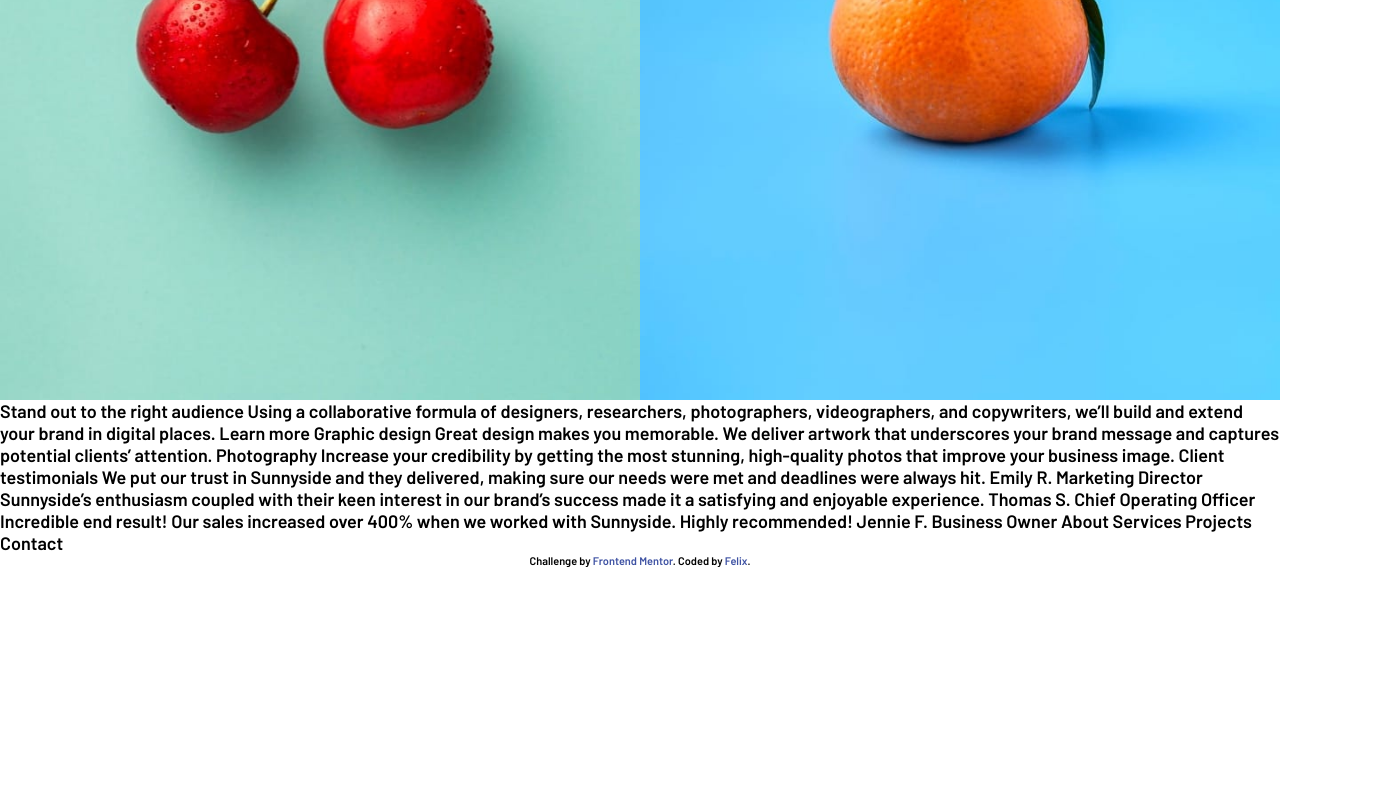
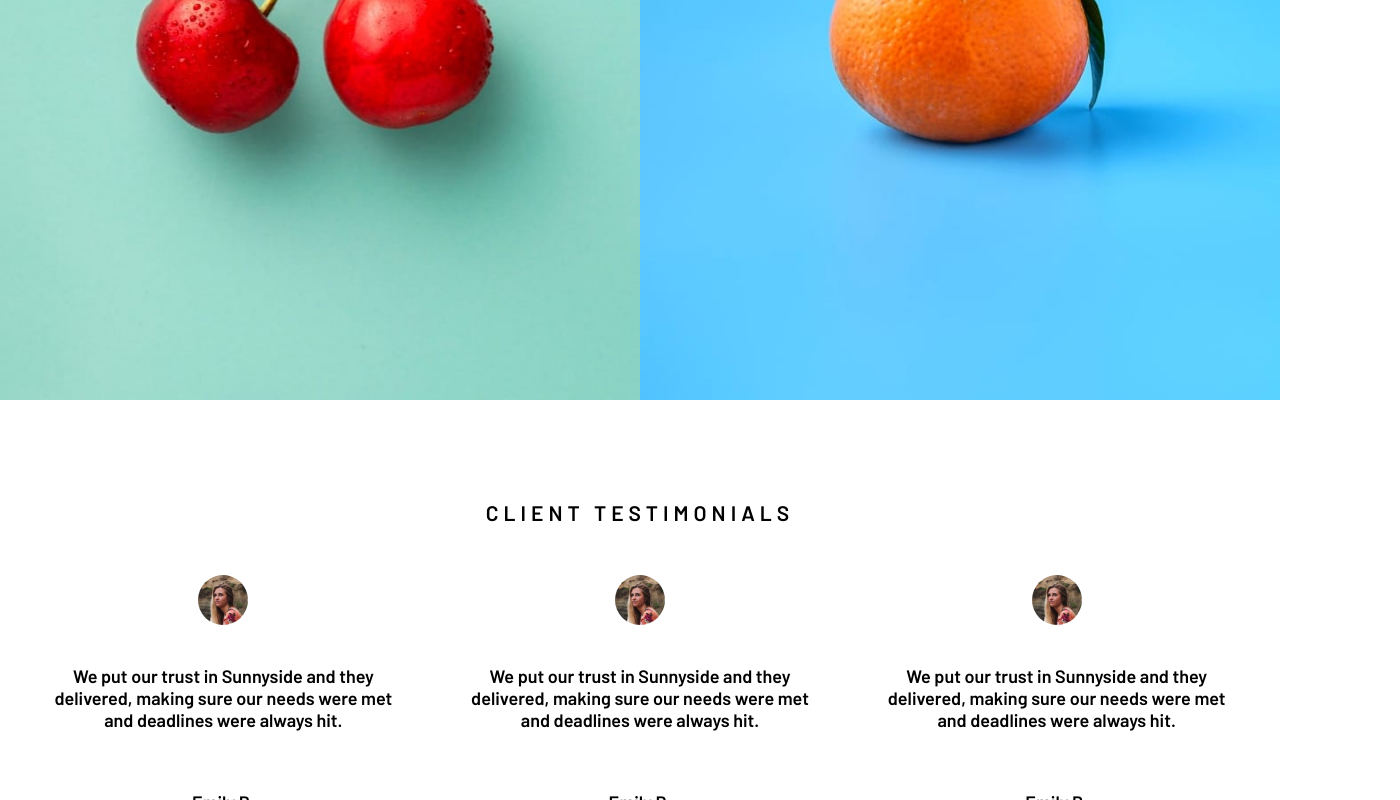
Before and after one commit to devfep/frontendmentor-challenges, a plain HTML site: page index.html in a window 1280 px wide. Shown: the part 2000-2800 px from the top of the page, 1400 px wide, since content can reach past the window. Before the commit the page ends 2567 px from the top, so only its background shows below. Drawn offline with Linux system fonts and the light colour scheme.

Commit message:
add testimonial section

```diff
--- a/index.html
+++ b/index.html
@@ -67,7 +67,55 @@
           <img src="images/desktop/image-photography.jpg" alt="" />
         </div>
       </div>
+      <div class="testimonials" id="testimonials">
+        <h3 class="testimonials__header">Client Testimonials</h3>
+        <div class="grid-3-cols container">
+          <div class="testimonial">
+            <img
+              src="images/image-emily.jpg"
+              alt="emily's photo"
+              class="testimonial__img"
+            />
+
+            <p class="testimonial__text">
+              We put our trust in Sunnyside and they delivered, making sure our
+              needs were met and deadlines were always hit.
+            </p>
+            <p class="testimonial__author">Emily B.</p>
+            <p class="testimonial__position">Marketing Director</p>
+          </div>
+          <div class="testimonial">
+            <img
+              src="images/image-emily.jpg"
+              alt="emily's photo"
+              class="testimonial__img"
+            />
+
+            <p class="testimonial__text">
+              We put our trust in Sunnyside and they delivered, making sure our
+              needs were met and deadlines were always hit.
+            </p>
+            <p class="testimonial__author">Emily B.</p>
+            <p class="testimonial__position">Marketing Director</p>
+          </div>
+          <div class="testimonial">
+            <img
+              src="images/image-emily.jpg"
+              alt="emily's photo"
+              class="testimonial__img"
+            />
+
+            <p class="testimonial__text">
+              We put our trust in Sunnyside and they delivered, making sure our
+              needs were met and deadlines were always hit.
+            </p>
+            <p class="testimonial__author">Emily B.</p>
+            <p class="testimonial__position">Marketing Director</p>
+          </div>
+        </div>
+      </div>
     </main>
+
     Stand out to the right audience Using a collaborative formula of designers,
     researchers, photographers, videographers, and copywriters, we’ll build and
     extend your brand in digital places. Learn more Graphic design Great design
@@ -81,12 +129,13 @@
     experience. Thomas S. Chief Operating Officer Incredible end result! Our
     sales increased over 400% when we worked with Sunnyside. Highly recommended!
     Jennie F. Business Owner About Services Projects Contact
-
+    <footer>
       <div class="attribution">
         Challenge by
         <a href="https://www.frontendmentor.io?ref=challenge" target="_blank"
           >Frontend Mentor</a
         >. Coded by <a href="#">Felix</a>.
       </div>
+    </footer>
   </body>
 </html>
--- a/style.css
+++ b/style.css
@@ -66,11 +66,11 @@ body {
     font-size: 1.8rem;
     font-family: 'Barlow', sans-serif;
     overflow-x: hidden;
-    max-width: 1400px;
+    max-width: 140rem;
   }
 
 .container {
-    max-width: 1200px;
+    max-width: 120rem;
     margin: 0 auto;
 }
 
@@ -88,7 +88,7 @@ background-image: url('images/desktop/image-header.jpg');
 background-size:cover;
 position: relative;
 height: 100vh;
-min-width: 1400px;
+max-width: 140rem;
 }
 
 .nav-bar{
@@ -180,8 +180,46 @@ padding: 0 25%;
 
 
 
+.grid-3-cols {
+  display: grid;
+  grid-template-columns: repeat(3, 1fr);
+  justify-content: space-around;
+  gap: 5rem;
+  margin-bottom: 10rem;
+}
 
+.testimonial{
+display: flex;
+flex-direction: column;
+justify-content: center;
+align-items: center;
+}
 
+.testimonials__header{
+  text-align: center;
+  margin-bottom: 5rem;
+  letter-spacing: 5px;
+  text-transform: uppercase;
+    margin: 10rem 0 5rem 0;
+
+}
+
+.testimonial__img{
+  width: 50px;
+  height: 50px;
+  border-radius: 50%;
+  margin-bottom: 4rem;
+
+}
+
+.testimonial__text {
+  text-align:center;
+  margin-bottom: 6rem;
+}
+
+.testimonial__author {
+  margin-bottom: 1rem;
+}
 
 
 /* Footer */
```
Lines whose indentation alone changed are shown as unchanged.
